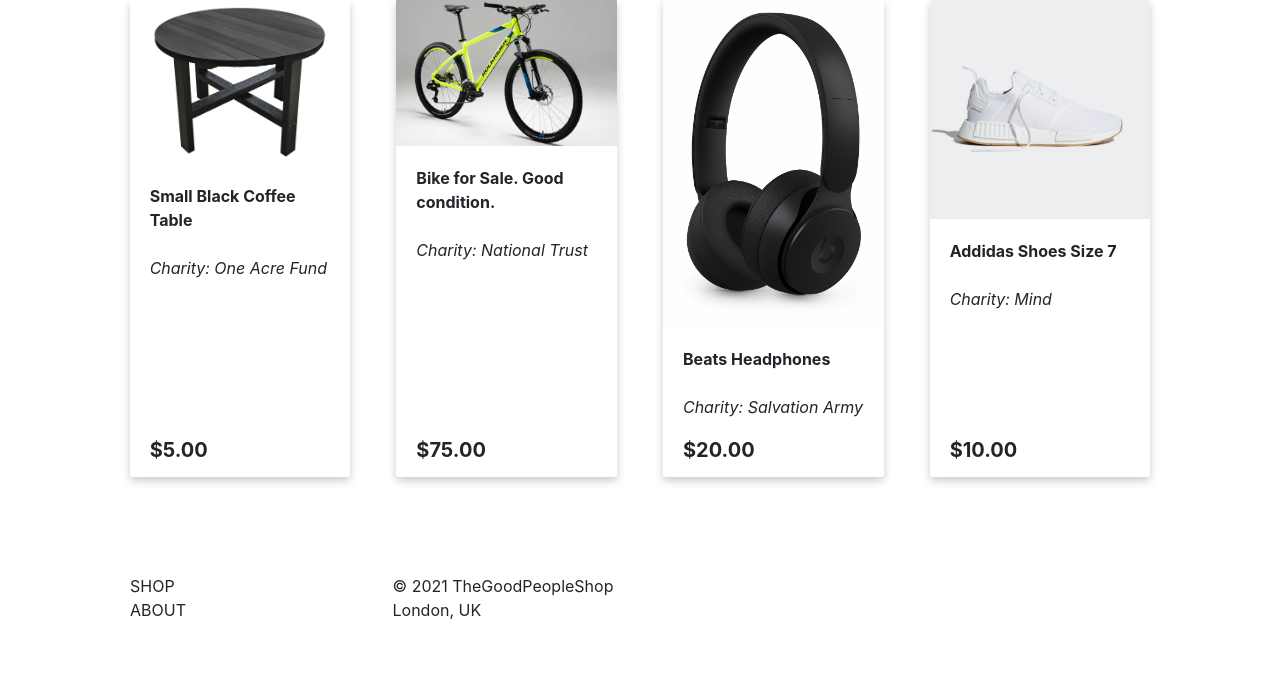
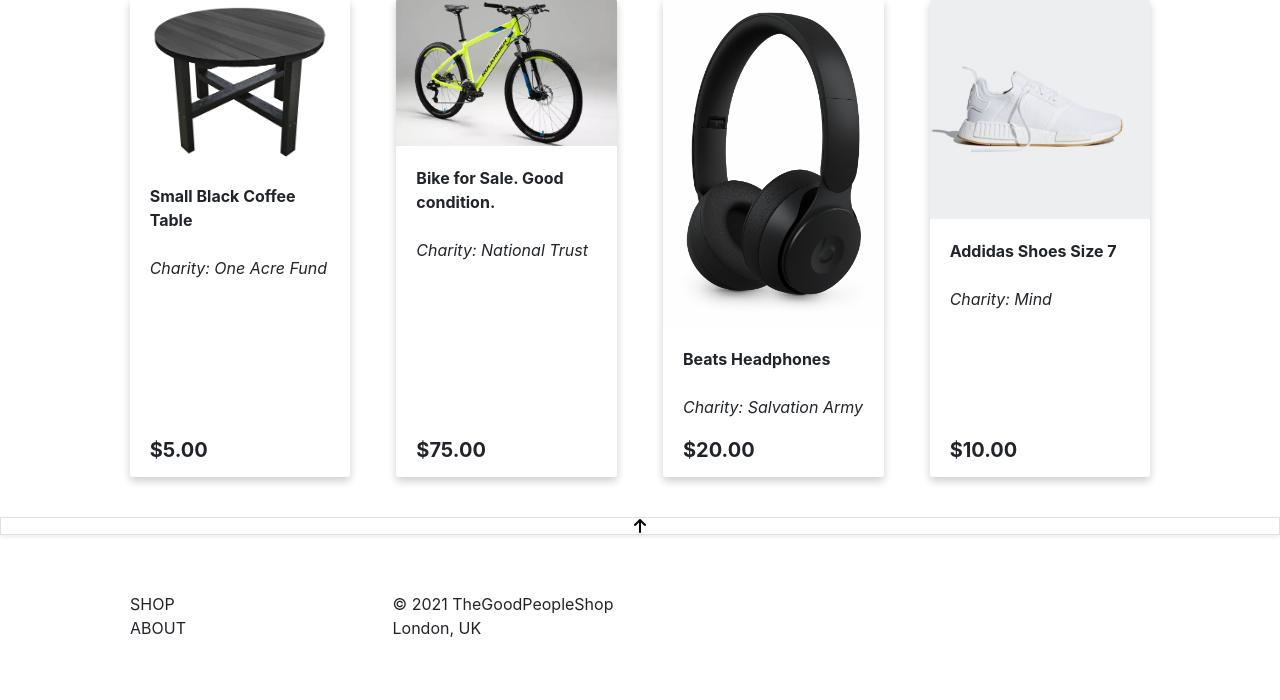
Before and after one commit to Code-Institute-Submissions/aprilha3097-TheGoodPeopleShop, a Django app: page /products/ in a window 1280 px wide. Shown: the part 1616-2316 px from the top of the page. Before the commit the page ends 2235 px from the top, so only its background shows below. Run offline with Django 3.2, Linux system fonts and the light colour scheme; data comes from the database, SQL or seed files in the repository; some libraries are stand-ins or nearby versions.

Commit message:
Added button at bottom of products site for user to scroll to top of site onclick

```diff
--- a/products/templates/products/products.html
+++ b/products/templates/products/products.html
@@ -78,6 +78,11 @@
             </div>
         </div>
     </div>
+        <div class="btt-button shadow-sm rounded-0 border">
+            <a class="btt-link d-flex h-100">
+                <i class="fas fa-arrow-up text-black mx-auto my-auto"></i>
+            </a>
+        </div>
 {% endblock %}
 
 {% block postloadjs %}
--- a/static/css/base.css
+++ b/static/css/base.css
@@ -84,7 +84,13 @@ html {
 }
 
 
+.btt-link {
+    cursor: pointer;
+}
 
+.text-black {
+    color: #000 !important;
+}
 
 /* footer */
 footer {
```
